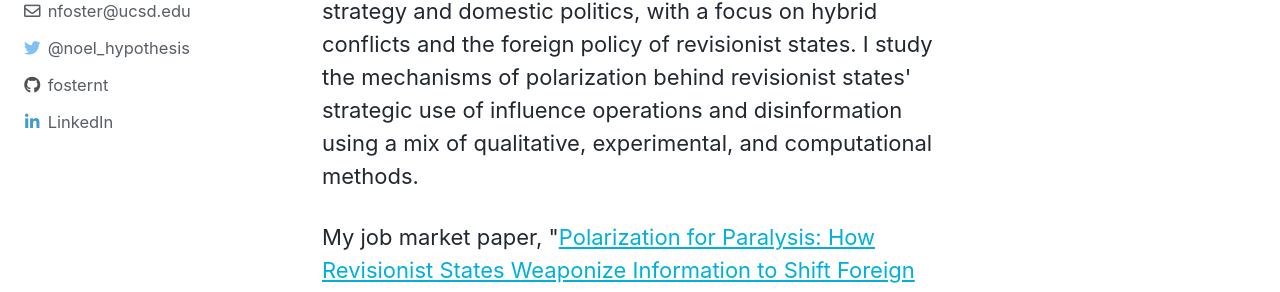
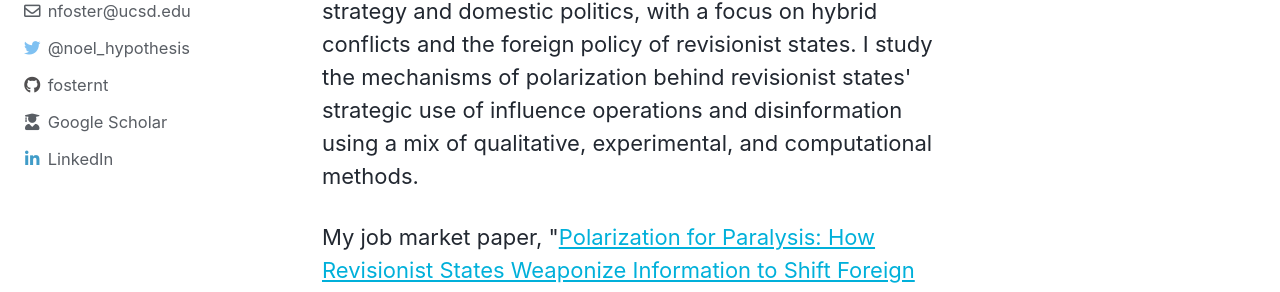
Before and after one commit to fosternt/fosternt.github.io, a Jekyll site: the page built from index.html, in a window 1280 px wide. Shown: the part 351-643 px from the top of the page. Built offline with Jekyll 4.4.1, drawn with Linux system fonts in a browser that asks for light colours; cached includes are drawn as plain includes; the list of posts is cut into pages by our own code.

Commit message:
Update _config.yml

```diff
--- a/_config.yml
+++ b/_config.yml
@@ -125,6 +125,9 @@ author:
     - label: "Instagram"
       icon: "fab fa-fw fa-instagram"
       # url: "https://instagram.com/"
+    - label: "Google Scholar"
+      icon: "fas fa-fw fa-user-graduate"
+      url: "https://scholar.google.com/citations?user=L8or78gAAAAJ"
     - label: "LinkedIn"
       icon: "fab fa-fw fa-linkedin-in"
       url: "https://www.linkedin.com/in/noelfoster/"
```
